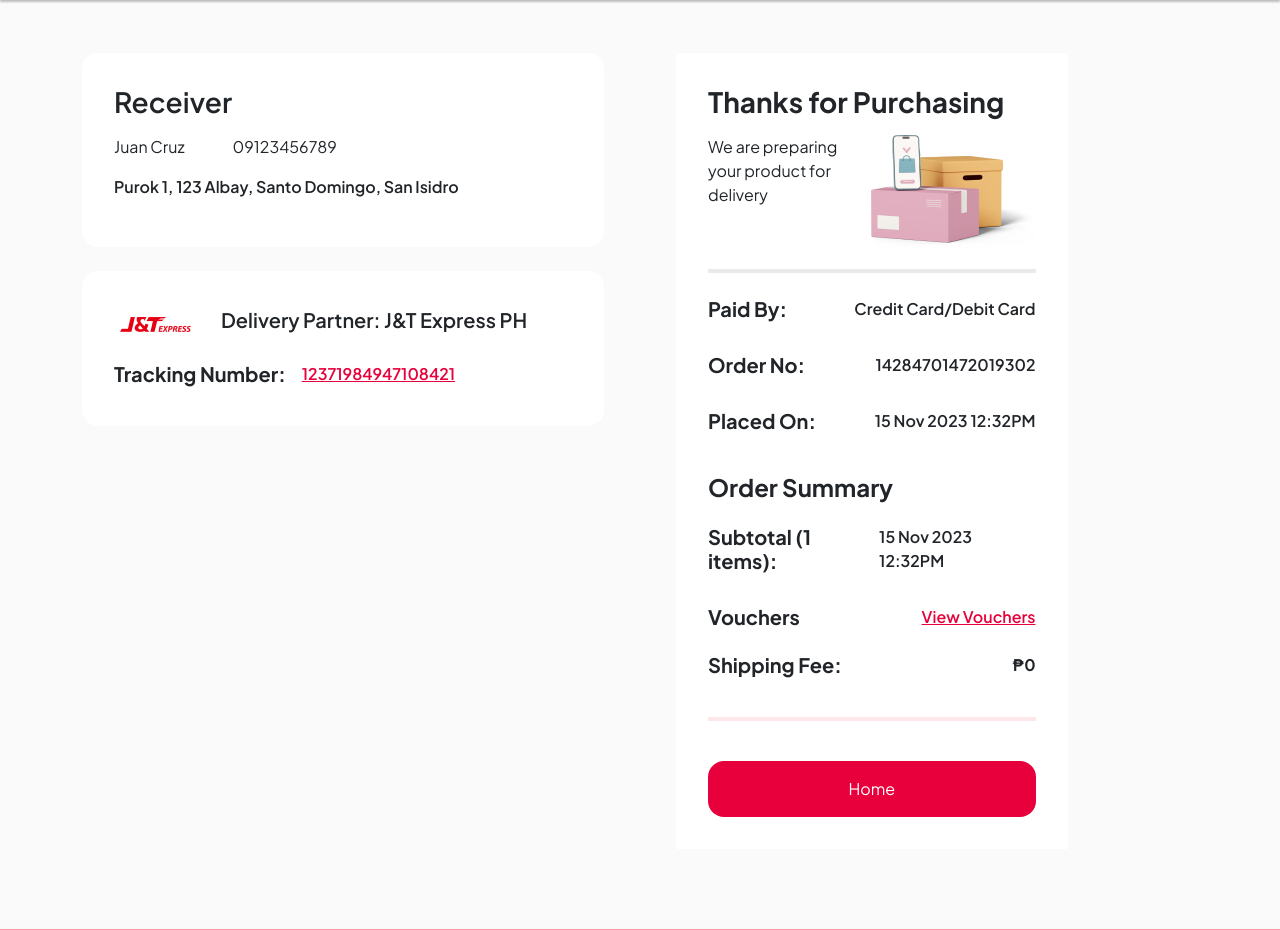
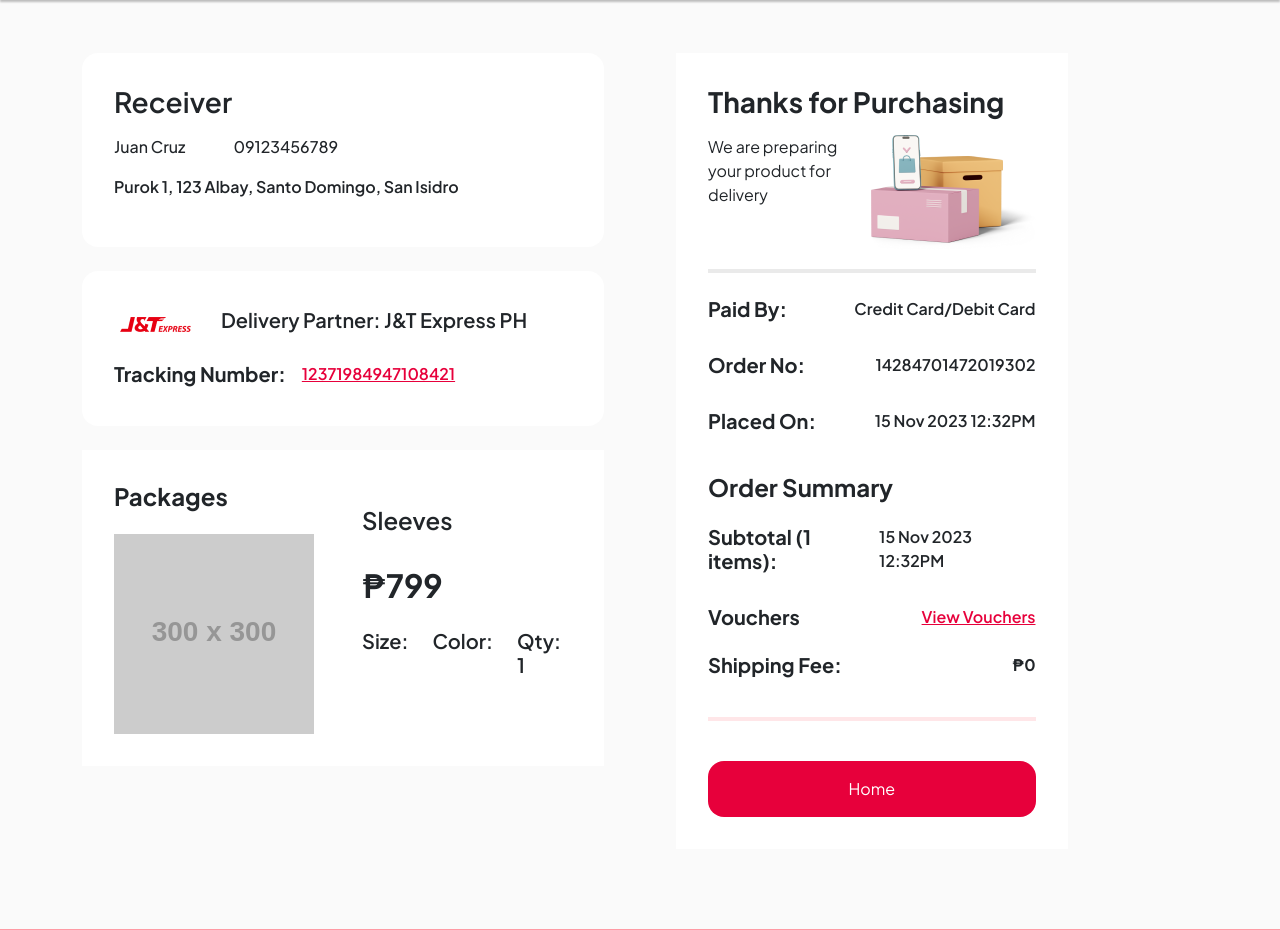
Before and after one commit to kev0402/E-commerce, a PHP site: page /placedOrder.php in a window 1280 px wide. Shown: the part 75-1005 px from the top of the page. Run offline with PHP 8.4, Linux system fonts and the light colour scheme; some libraries are stand-ins or nearby versions.

Commit message:
minor changes to the placed order

```diff
--- a/placedOrder.php
+++ b/placedOrder.php
@@ -69,8 +69,8 @@
                 <div class="receiver rounded-4">
                     <h1 class="fw-semibold fs-3">Receiver</h1>
                     <div class="d-flex flex-row gap-5 mt-3">
-                        <p>Juan Cruz</p>
-                        <p>09123456789</p>
+                        <p class="fw-medium">Juan Cruz</p>
+                        <p class="fw-medium">09123456789</p>
                     </div>
                     <div class="location fw-semibold">
                         <p>Purok 1, 123 Albay, Santo Domingo, San Isidro</p>
@@ -84,6 +84,23 @@
                     <div class="trackingNumber d-flex mt-3 gap-3">
                         <h3 class="fw-bold fs-5">Tracking Number:</h3>
                         <a class="trackingNo fw-semibold" href="">12371984947108421</a>
+                    </div>
+                </div>
+                <div class="packages d-flex mt-4 gap-5">
+                    <div class="productImage">
+                        <h2 class="fw-bold fs-4 mb-4">Packages</h2>
+                        <img src="https://placehold.co/300x300/EEE/31343C" width="200" height="200" alt="Placehold" class="header-image">
+                    </div>
+                    <div class="productDetails d-flex flex-column mt-4">
+                        <div>
+                            <h2 class="fs-4 fw-semibold">Sleeves</h2>
+                        </div>
+                        <h2 class="fw-bold fs-2 my-4"> ₱799</h2>
+                        <div class="d-flex gap-4">
+                            <h3 class="fw-semibold fs-5">Size: </h3>
+                            <h3 class="fw-semibold fs-5">Color:</h3>
+                            <h3 class="fw-semibold fs-5">Qty: <span> 1</span></h3>
+                        </div>
                     </div>
                 </div>
             </div>
--- a/styles/placedOrder.css
+++ b/styles/placedOrder.css
@@ -228,7 +228,7 @@ header {
 main {
     margin-top: 10%;
 }
-.receiver, .deliveryPartner, .orderDetails {
+.receiver, .deliveryPartner, .orderDetails, .packages {
     padding: 2em;
     background-color: #fff;
 
```
